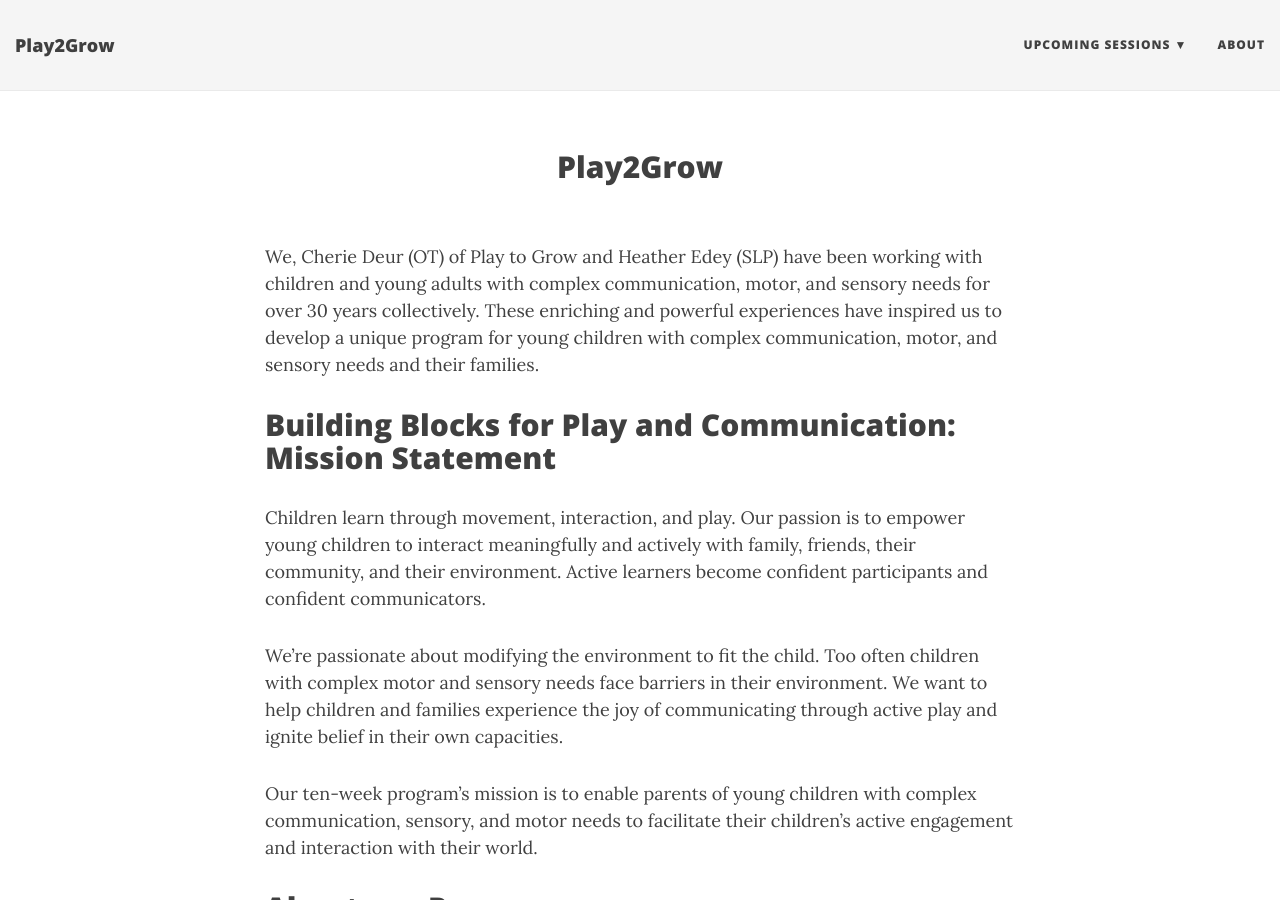
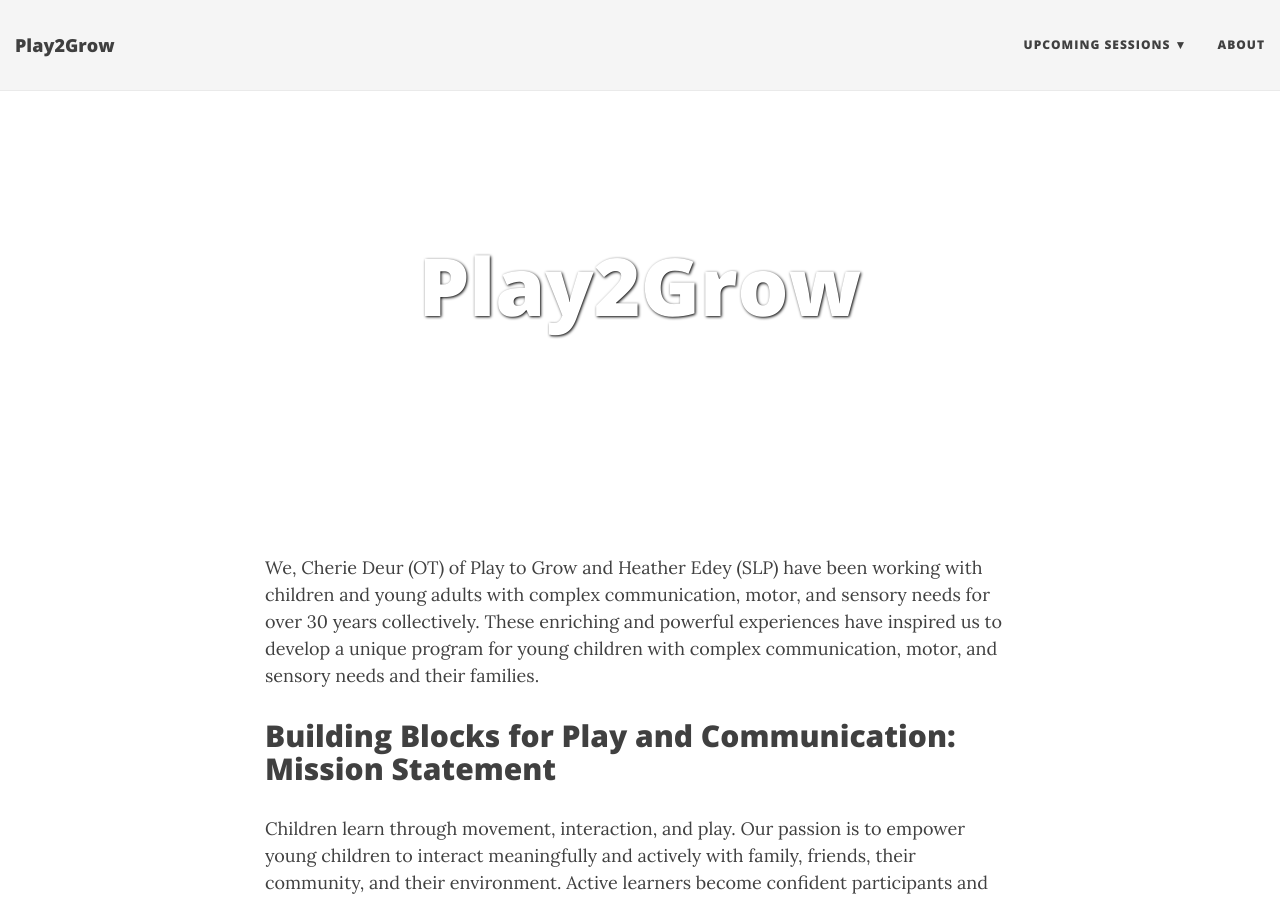
Before and after one commit to playtogrow/playtogrow.github.io, a Jekyll site: the page built from index.md, in a window 1280 px wide and 900 px high. Built offline with Jekyll 4.4.1, drawn with Linux system fonts in a browser that asks for light colours; nearby versions of some CDN libraries.

Commit message:
added bigimg

```diff
--- a/index.md
+++ b/index.md
@@ -2,6 +2,7 @@
 layout: page
 permalink: /
 title: Play2Grow
+bigimg: play2grow-logo.png
 ---
 
 We, Cherie Deur (OT) of Play to Grow and Heather Edey (SLP) have been working with children and young adults with complex communication, motor, and sensory needs for over 30 years collectively. These enriching and powerful experiences have inspired us to develop a unique program for young children with complex communication, motor, and sensory needs and their families.
```
